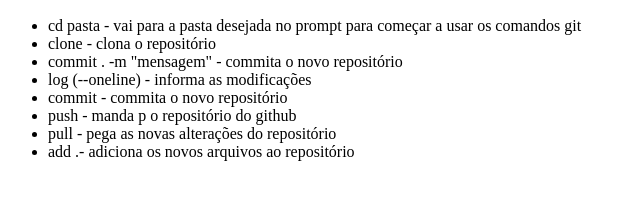
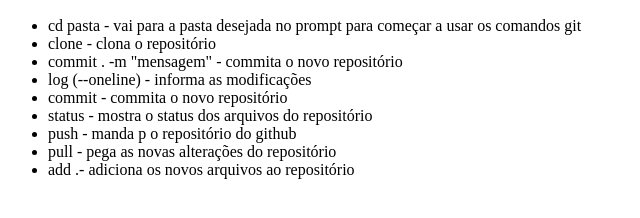
Before and after one commit to ThiagoPininga/sistema-de-cadastro, a plain HTML site: page index.html in a window 1280 px wide. Shown: the part 110-328 px from the top of the page, without its empty margins (0-640 px from the left). Drawn offline with Linux system fonts and the light colour scheme.

Commit message:
Adicionando o comando status

```diff
--- a/index.html
+++ b/index.html
@@ -15,6 +15,7 @@
         <li>commit . -m "mensagem" - commita o novo repositório</li>
         <li>log (--oneline) - informa as modificações</li>
         <li>commit - commita o novo repositório</li>
+        <li>status - mostra o status dos arquivos do repositório</li>
         <li>push - manda p o repositório do github</li>
         <li>pull - pega as novas alterações do repositório</li>
         <li>add .- adiciona os novos arquivos ao repositório</li>
```
